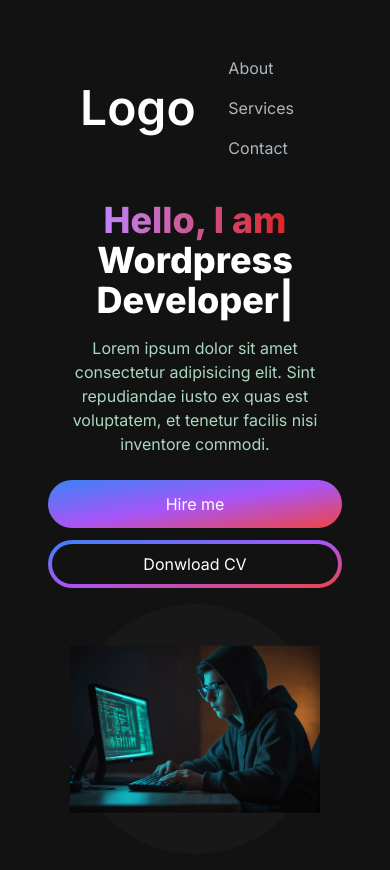
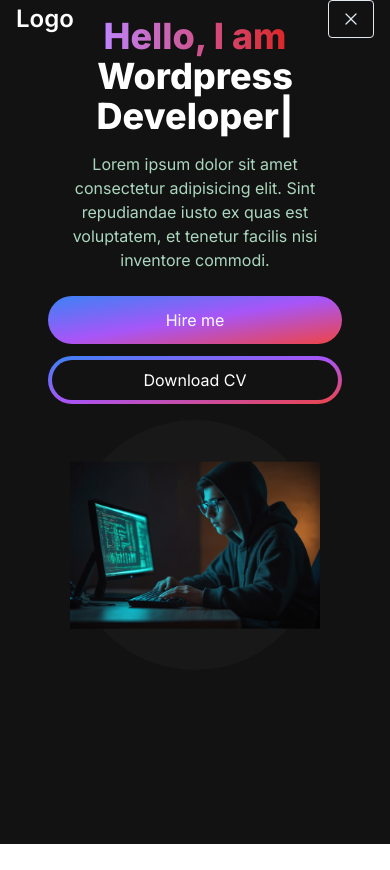
Before and after one commit to AI-Ashik/react-tailwind-portfolio, a Next.js app: page / in a window 390 px wide. After the commit the page ends 844 px from the top, so only its background shows below. Built offline with nearby package versions, Linux system fonts and the light colour scheme.

Commit message:
created button for responsive menu still remaining main functionality and design

```diff
--- a/app/components/HeroSection.jsx
+++ b/app/components/HeroSection.jsx
@@ -39,7 +39,7 @@
             </button>
             <button className="px-1 py-1 w-full sm:w-fit rounded-full bg-gradient-to-br from-blue-500 via-purple-500 to-red-500 hover:bg-slate-800 text-white  mt-3">
               <span className="block bg-[#121212] hover:bg-slate-800 rounded-full px-5 py-2">
-                Donwload CV
+                Download CV
               </span>
             </button>
           </div>
--- a/app/components/Navbar.jsx
+++ b/app/components/Navbar.jsx
@@ -1,4 +1,7 @@
+"use client";
+import { Bars3Icon, XMarkIcon } from "@heroicons/react/24/solid";
 import Link from "next/link";
+import { useState } from "react";
 import NavLink from "./NavLink";
 
 const navLinks = [
@@ -17,14 +20,29 @@
 ];
 
 const Navbar = () => {
+  const [navBarOpen, setNavBarOpen] = useState(false);
   return (
-    <nav>
-      <div className="flex flex-wrap items-center justify-between mx-auto p-8">
-        <Link href={"/"} className="text-5xl text-white font-semibold">
+    <nav className="fixed top-0 left-0 right-0 z-10 bg-[#121212 ] bg-opacity-90">
+      <div className="flex flex-wrap items-center justify-between mx-auto px-4">
+        <Link
+          href={"/"}
+          className="text-2xl md:text-5xl text-white font-semibold"
+        >
           Logo
         </Link>
-        <div className="menu block md:w-auto" id="navbar">
-          <ul>
+        <div className="mobile-menu block md:hidden ">
+          {navBarOpen ? (
+            <button className="flex items-center px-3 py-2 border rounded border-slate-200 text-slate-200 hover:text-white hover:border-white">
+              <Bars3Icon className="h-5 w-5" />
+            </button>
+          ) : (
+            <button className="flex items-center px-3 py-2 border rounded border-slate-200 text-slate-200 hover:text-white hover:border-white">
+              <XMarkIcon className="h-5 w-5" />
+            </button>
+          )}
+        </div>
+        <div className="menu hidden md:block md:w-auto" id="navbar">
+          <ul className="flex p-4 md:p-0 md:flex-row md:space-x-8 mt-0">
             {navLinks.map((link, index) => (
               <li key={index}>
                 <NavLink href={link.path} title={link.title} />
--- a/package.json
+++ b/package.json
@@ -9,6 +9,7 @@
     "lint": "next lint"
   },
   "dependencies": {
+    "@heroicons/react": "^2.1.3",
     "next": "^14.2.2",
     "react": "^18",
     "react-dom": "^18",
```
Also changed, not shown: 1 other file (tests, documents, lock files or other folders).
